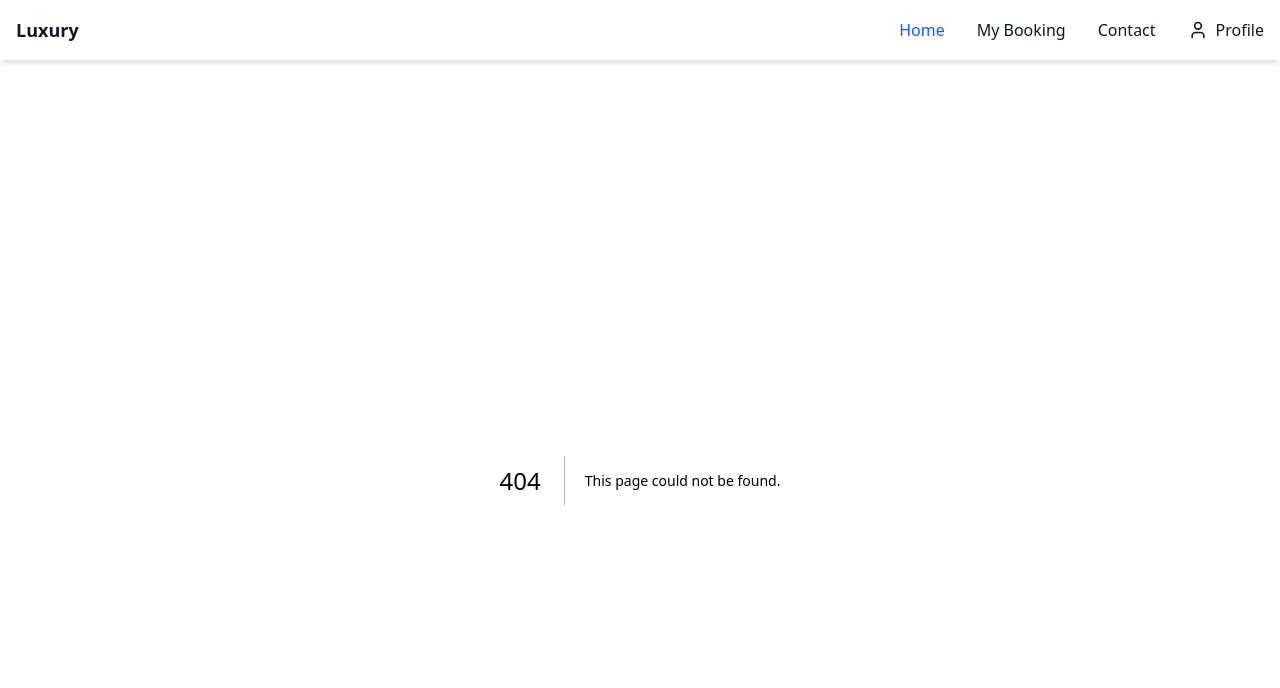
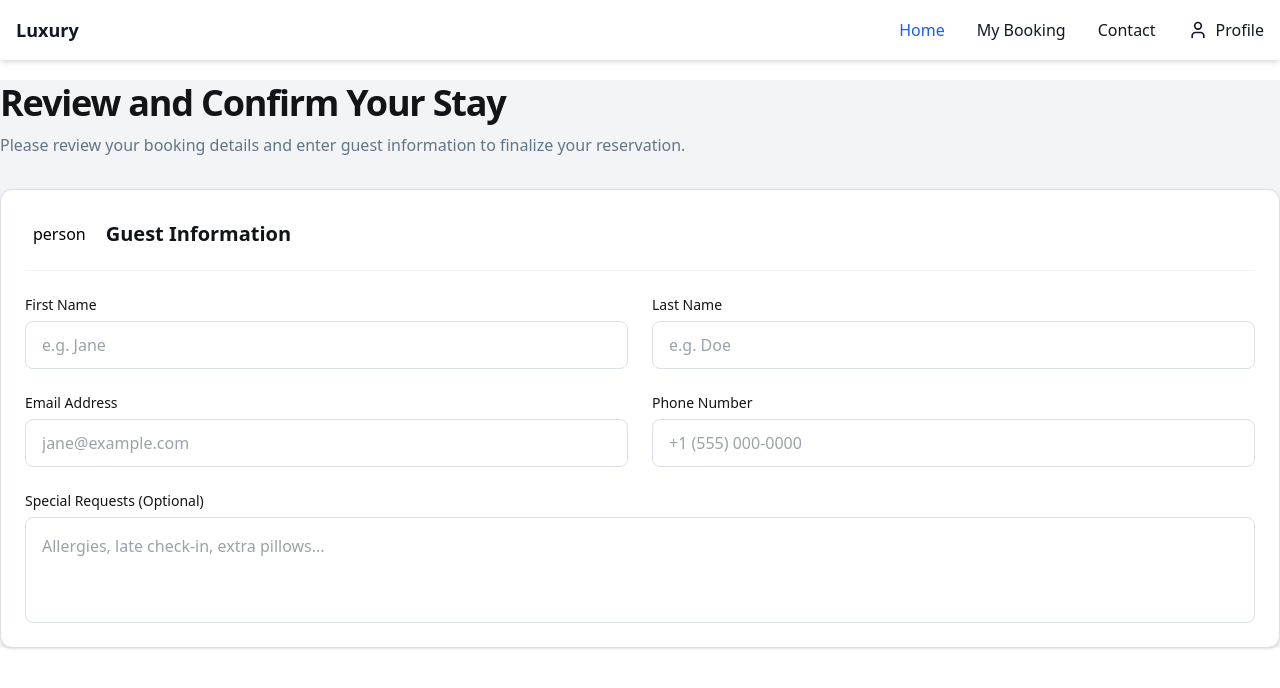
Before and after one commit to phanreach/Hotel-Management-System, a Next.js app: page /confirm-booking in a window 1280 px wide. Before the commit this address had no page. Shown: the top 688 px of the page. Built offline with nearby package versions, Linux system fonts and the light colour scheme.

Commit message:
feat: add ConfirmBookingHeader and GuestInformation components

```diff
--- /dev/null
+++ b/components/confirm-booking-header.tsx
@@ -0,0 +1,18 @@
+import React from "react";
+
+export default function ConfirmBookingHeader() {
+  return (
+    <div>
+      {/* page heading */}
+      <div className="flex flex-col gap-2 mb-8">
+        <h1 className="text-[#111418] text-3xl md:text-4xl font-black leading-tight tracking-[-0.033em]">
+          Review and Confirm Your Stay
+        </h1>
+        <p className="text-[#617589] dark:text-gray-400 text-base font-normal leading-normal">
+          Please review your booking details and enter guest information to
+          finalize your reservation.
+        </p>
+      </div>
+    </div>
+  );
+}
--- /dev/null
+++ b/components/guest-information.tsx
@@ -0,0 +1,95 @@
+import React from "react";
+
+export default function GuestInformation() {
+  return (
+    <div>
+      <section className="bg-white rounded-xl border border-[#dbe0e6] p-6 shadow-sm">
+        <div className="flex items-center gap-3 mb-6 border-b border-[#f0f2f4] pb-4">
+          <div className="p-2 bg-primary/10 rounded-lg text-primary">
+            <span className="material-symbols-outlined">person</span>
+          </div>
+          <h3 className="text-xl font-bold text-[#111418]">
+            Guest Information
+          </h3>
+        </div>
+
+        <form className="grid grid-cols-1 md:grid-cols-2 gap-6">
+          <div className="flex flex-col gap-1.5">
+            <label
+              className="text-sm font-medium text-[#111418]"
+              htmlFor="first-name"
+            >
+              First Name
+            </label>
+            <input
+              className="h-12 w-full rounded-lg border border-[#dbe0e6] bg-white px-4 text-base text-[#111418] placeholder-[#9aa2ac] focus:border-primary focus:ring-1 focus:ring-primary outline-none transition-all"
+              id="first-name"
+              placeholder="e.g. Jane"
+              type="text"
+            />
+          </div>
+
+          <div className="flex flex-col gap-1.5">
+            <label
+              className="text-sm font-medium text-[#111418]"
+              htmlFor="last-name"
+            >
+              Last Name
+            </label>
+            <input
+              className="h-12 w-full rounded-lg border border-[#dbe0e6] bg-white px-4 text-base text-[#111418] placeholder-[#9aa2ac] focus:border-primary focus:ring-1 focus:ring-primary outline-none transition-all"
+              id="last-name"
+              placeholder="e.g. Doe"
+              type="text"
+            />
+          </div>
+
+          <div className="flex flex-col gap-1.5">
+            <label
+              className="text-sm font-medium text-[#111418]"
+              htmlFor="email"
+            >
+              Email Address
+            </label>
+            <input
+              className="h-12 w-full rounded-lg border border-[#dbe0e6] bg-white px-4 text-base text-[#111418] placeholder-[#9aa2ac] focus:border-primary focus:ring-1 focus:ring-primary outline-none transition-all"
+              id="email"
+              placeholder="jane@example.com"
+              type="email"
+            />
+          </div>
+
+          <div className="flex flex-col gap-1.5">
+            <label
+              className="text-sm font-medium text-[#111418]"
+              htmlFor="phone"
+            >
+              Phone Number
+            </label>
+            <input
+              className="h-12 w-full rounded-lg border border-[#dbe0e6] bg-white px-4 text-base text-[#111418] placeholder-[#9aa2ac] focus:border-primary focus:ring-1 focus:ring-primary outline-none transition-all"
+              id="phone"
+              placeholder="+1 (555) 000-0000"
+              type="tel"
+            />
+          </div>
+
+          <div className="md:col-span-2 flex flex-col gap-1.5">
+            <label
+              className="text-sm font-medium text-[#111418]"
+              htmlFor="requests"
+            >
+              Special Requests (Optional)
+            </label>
+            <textarea
+              className="w-full rounded-lg border border-[#dbe0e6] bg-white p-4 text-base text-[#111418] placeholder-[#9aa2ac] focus:border-primary focus:ring-1 focus:ring-primary outline-none transition-all resize-none"
+              id="requests"
+              placeholder="Allergies, late check-in, extra pillows..."
+              rows={3}
+            />
+          </div>
+        </form>
+      </section>
+    </div>
+  );
+}
--- /dev/null
+++ b/src/app/confirm-booking/page.tsx
@@ -0,0 +1,13 @@
+import ConfirmBookingHeader from "@/components/confirm-booking-header";
+import GuestInformation from "@/components/guest-information";
+import Header from "@/components/header";
+import React from "react";
+
+export default function ConfirmBooking() {
+  return (
+    <div className="bg-gray-100">
+      <ConfirmBookingHeader />
+      <GuestInformation />
+    </div>
+  );
+}
```
